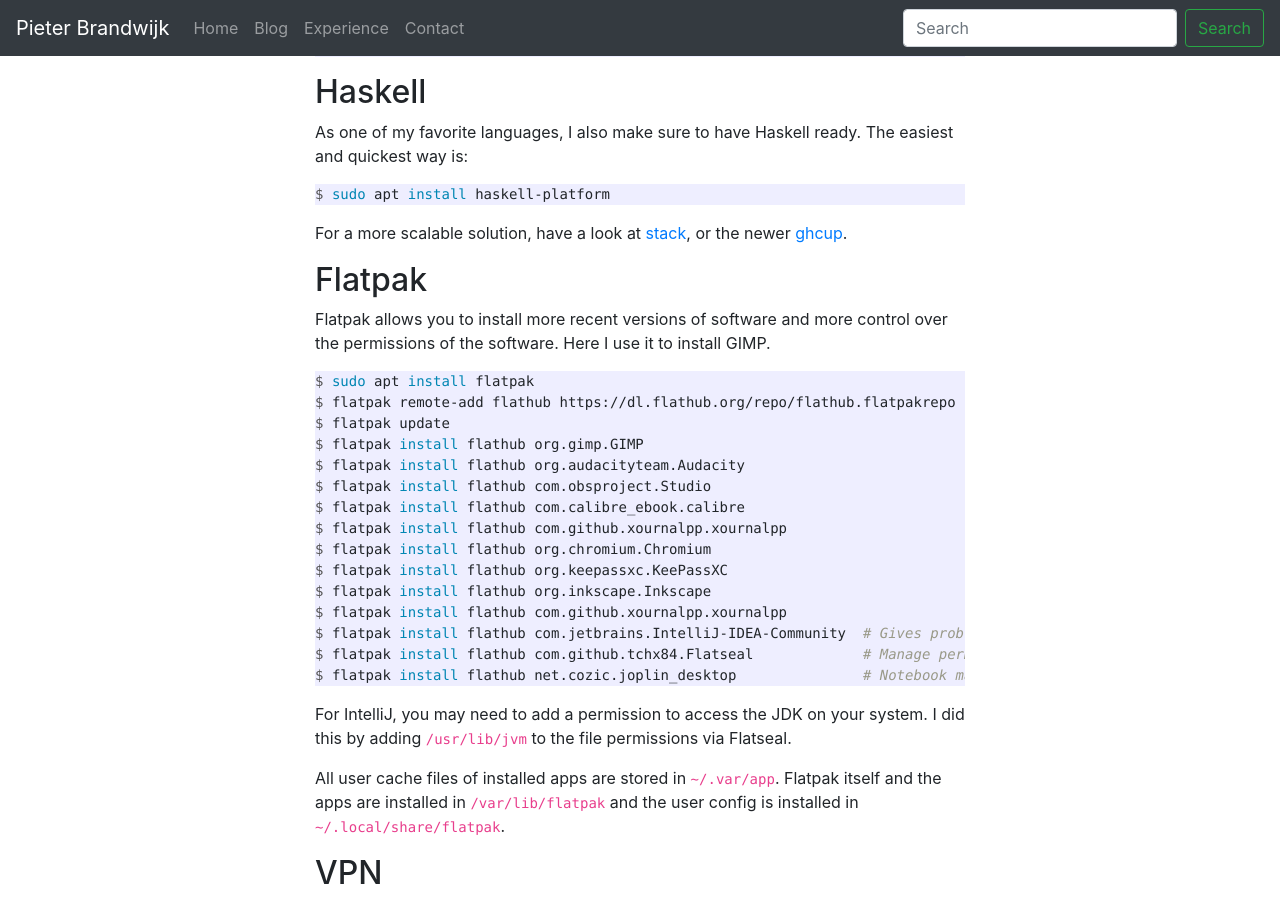
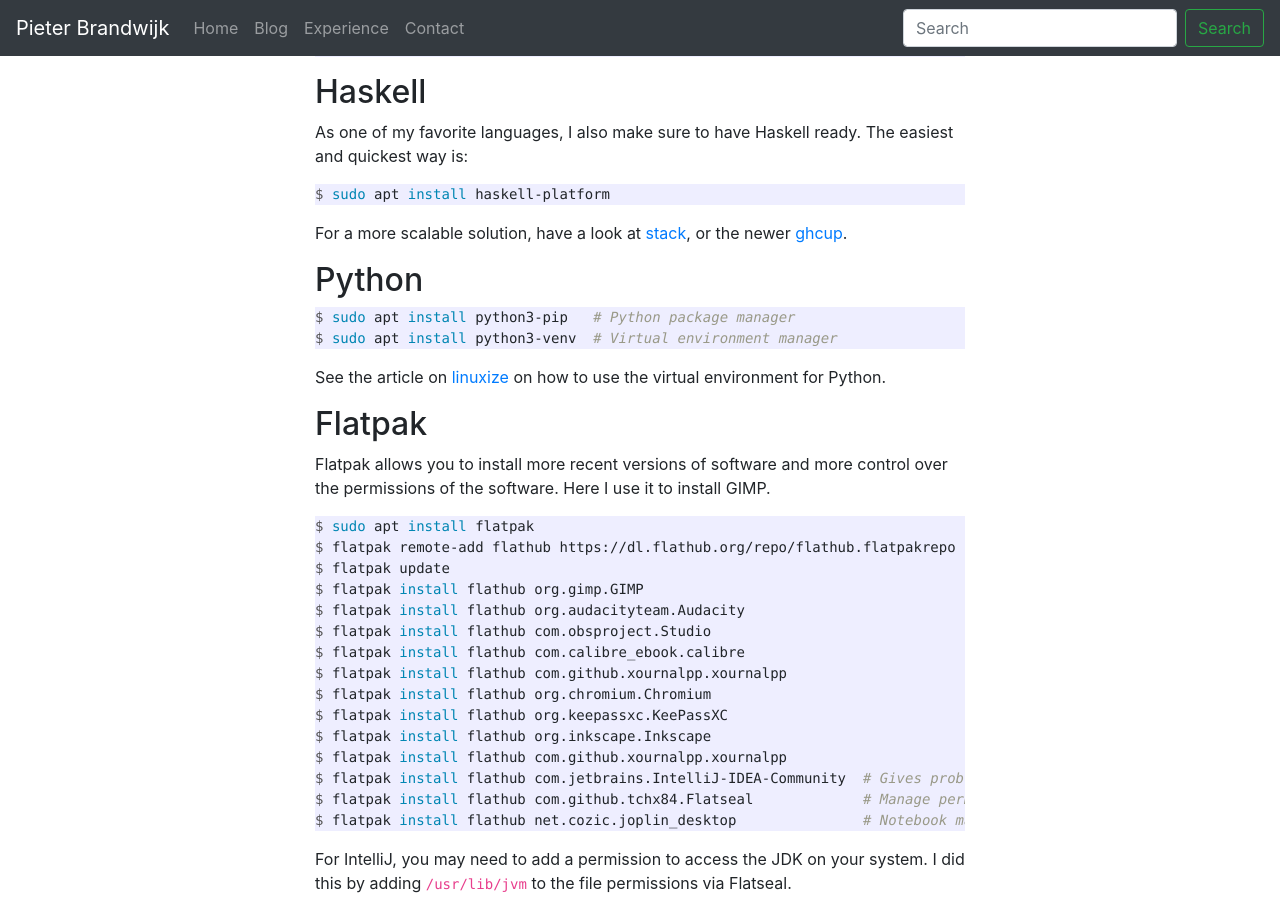
Before and after one commit to pbrandwijk/pbrandwijk.github.io, a Jekyll site: the page built from _posts/2020-07-03-my-initial-ubuntu-setup.md, in a window 1280 px wide and 900 px high, scrolled down 3859 px. Built offline with Jekyll 4.4.1, drawn with Linux system fonts in a browser that asks for light colours; nearby versions of some CDN libraries; comment, search, counter and statistics services are not loaded.

Commit message:
Update post

````diff
--- a/_posts/2020-07-03-my-initial-ubuntu-setup.md
+++ b/_posts/2020-07-03-my-initial-ubuntu-setup.md
@@ -166,6 +166,13 @@
 ```
 For a more scalable solution, have a look at [stack][stack], or the newer [ghcup][ghcup].
 
+## Python
+```console
+$ sudo apt install python3-pip   # Python package manager
+$ sudo apt install python3-venv  # Virtual environment manager
+```
+See the article on [linuxize][linuxize] on how to use the virtual environment for Python.
+
 ## Flatpak
 Flatpak allows you to install more recent versions of software and more control over the permissions of the software. Here I use it to install GIMP.
 ```console
@@ -233,3 +240,4 @@
 
 [stack]: https://docs.haskellstack.org/en/stable/README/
 [ghcup]: https://www.haskell.org/ghcup/
+[linuxize]: https://linuxize.com/post/how-to-create-python-virtual-environments-on-ubuntu-18-04/
````
